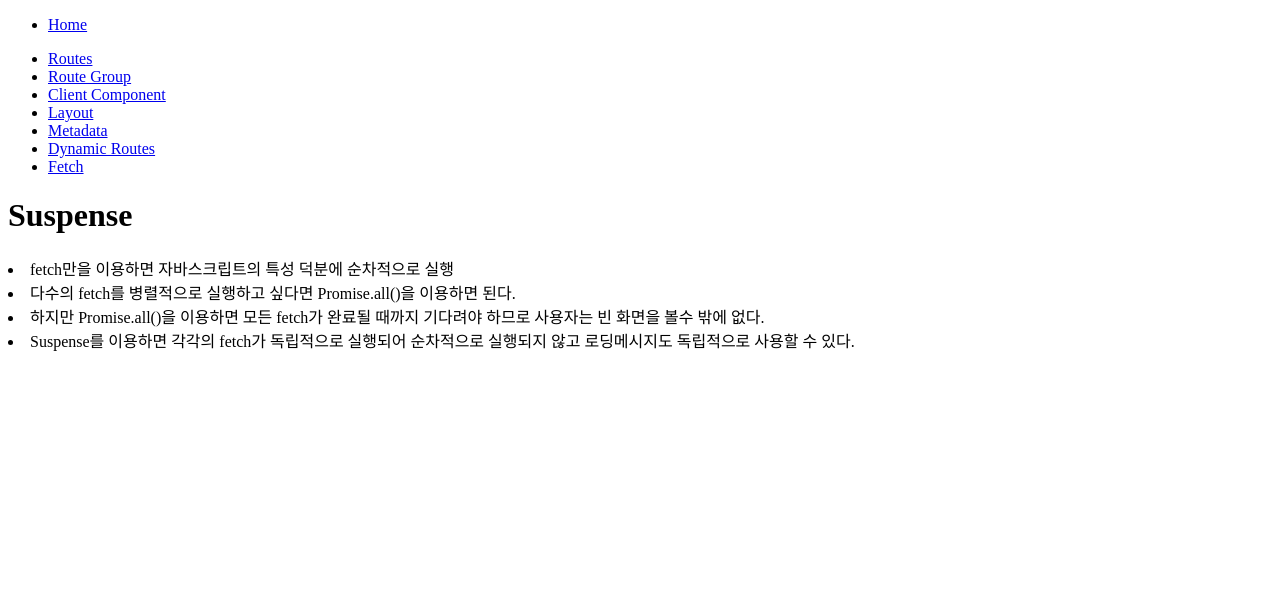
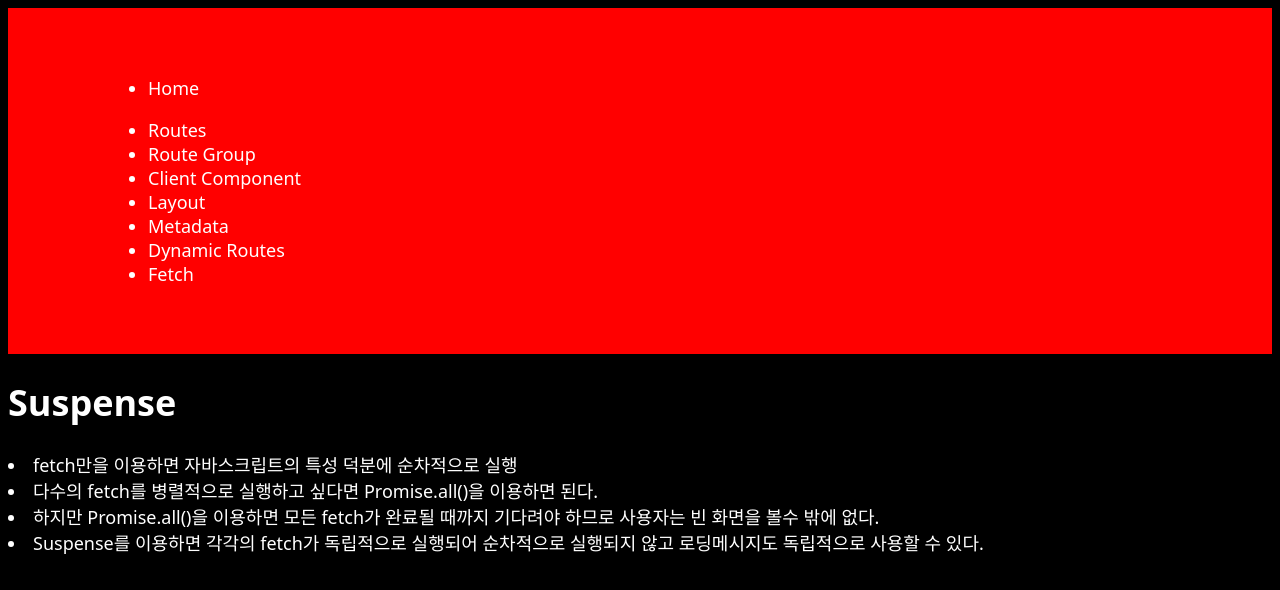
Before and after one commit to mignonwhale/nextjs, a Next.js app: page /Suspense in a window 1280 px wide. Shown: the top 590 px of the page. Built offline with nearby package versions, Linux system fonts and the light colour scheme.

Commit message:
css 적용

```diff
--- a/app/layout.tsx
+++ b/app/layout.tsx
@@ -1,5 +1,6 @@
-import { Metadata } from 'next'
-import Navigation from '../components/navigation'
+import '../styles/global.css'; // global styles 적용
+import { Metadata } from 'next';
+import Navigation from '../components/navigation';
 
 export const metadata : Metadata = {
   title: {
--- a/components/navigation.tsx
+++ b/components/navigation.tsx
@@ -2,13 +2,14 @@
 
 import Link from 'next/link';
 import { usePathname } from 'next/navigation';
+import styles from "../styles/navigation.module.css"; // css module 적용, css 파일명.module.css로 작성해야함.
 
 export default function Navigation() {
   const path = usePathname();
   console.log(path);
   return (
-    <nav>
-      <ul>
+    <nav className={styles.nav}> {/* css module 적용, css 작성 시, 클래스를 정의하는 것처럼 "."으로 시작 */}
+      <ul className={styles.list}>
         <li>
           <Link href="/">Home</Link>{path === "/" ? "😩" : ""}
         </li>
--- /dev/null
+++ b/styles/global.css
@@ -0,0 +1,16 @@
+body {
+  font-family: system-ui, -apple-system, BlinkMacSystemFont, 'Segoe UI', Roboto, Oxygen, Ubuntu, Cantarell, 'Open Sans', 'Helvetica Neue', sans-serif;
+  background-color: black;
+  color: white;
+  font-size: 18px;
+}
+
+a {
+  color: inherit;
+  text-decoration: none;
+}
+
+a:hover {
+  color: inherit;
+  text-decoration: underline;
+}
--- /dev/null
+++ b/styles/navigation.module.css
@@ -0,0 +1,8 @@
+.nav {
+  background-color: red;
+  padding: 50px 100px;
+}
+
+.list {
+  display: flex;
+}
```
